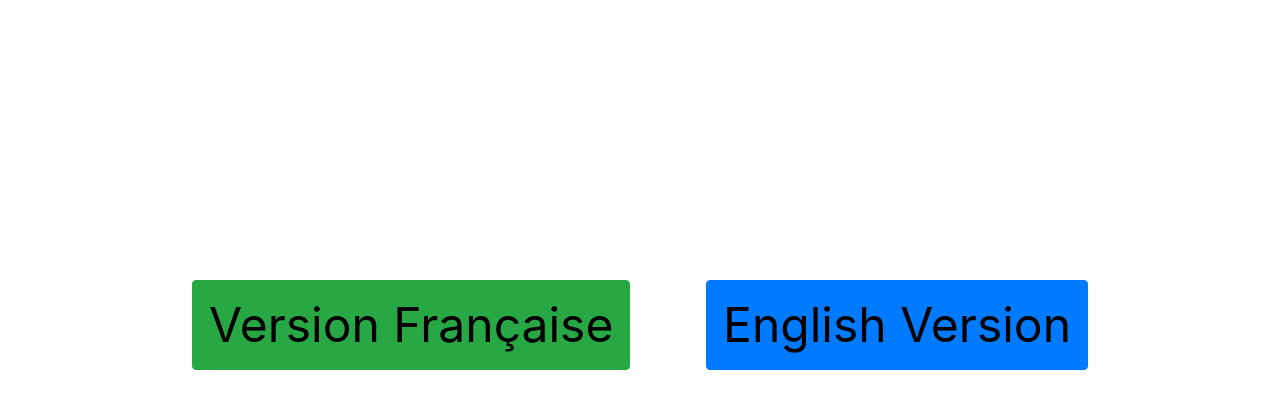
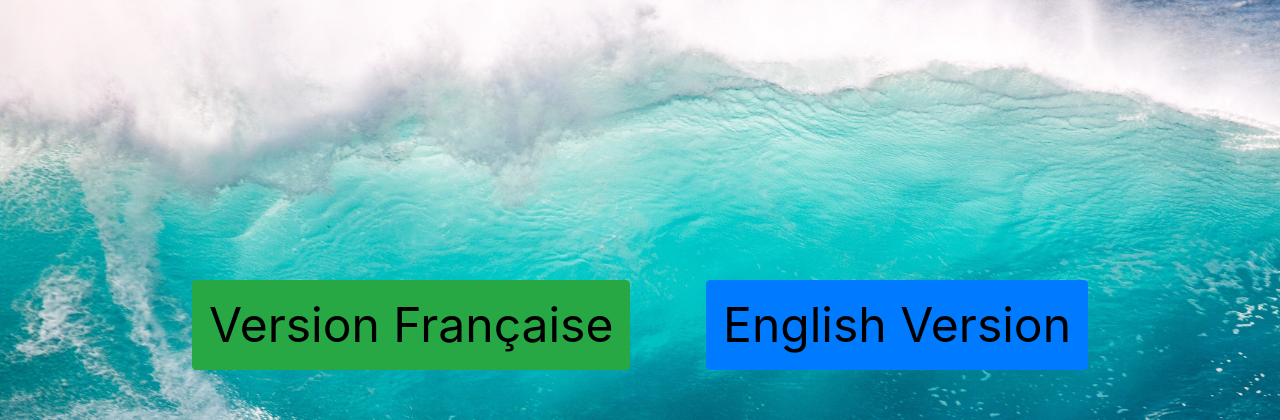
Before and after one commit to VernonRoche/CinqGrosCochons, a Flask app: page / in a window 1280 px wide. Shown: the top 420 px of the page. Run offline with Flask 2, Linux system fonts and the light colour scheme; some libraries are stand-ins or nearby versions.

Commit message:
Mise en forme home.html

```diff
--- /dev/null
+++ b/templates/home.css
@@ -0,0 +1,6 @@
+body{
+    background-image:url(img/homemain.jpg);
+    background-repeat:no-repeat;
+    background-size:cover;
+    background-attachment : fixed;
+}
--- a/templates/home.html
+++ b/templates/home.html
@@ -3,7 +3,8 @@
   <head>
     <meta charset="utf-8">
     <link rel="stylesheet" href="https://stackpath.bootstrapcdn.com/bootstrap/4.3.1/css/bootstrap.min.css" integrity="sha384-ggOyR0iXCbMQv3Xipma34MD+dH/1fQ784/j6cY/iJTQUOhcWr7x9JvoRxT2MZw1T" crossorigin="anonymous">
-	<title>Home</title>
+      <link rel="stylesheet" href="home.css">
+      <title>Home</title>
 	<meta name="description" content="the description">
 	<meta name="author" content="the content">
 	<link rel="stylesheet" href="css/main.css">
@@ -16,8 +17,5 @@
             <button id="env2" type="submit" class="btn btn-primary rounded btn-lg" style="position:absolute; top:35vh; right:15vw; font-size: 300%; width: auto; height :auto" value="Envoyer2" name="form"><a href="{{ url_for('form') }}" style="color:black">English Version</a></button>
         </div>
       </div>
-
-
-
  </body>
 </html>
```
Also changed, not shown: templates/form.html (+13 -0 lines), templates/img/homemain.jpg (renamed from static/homemain.jpg).
